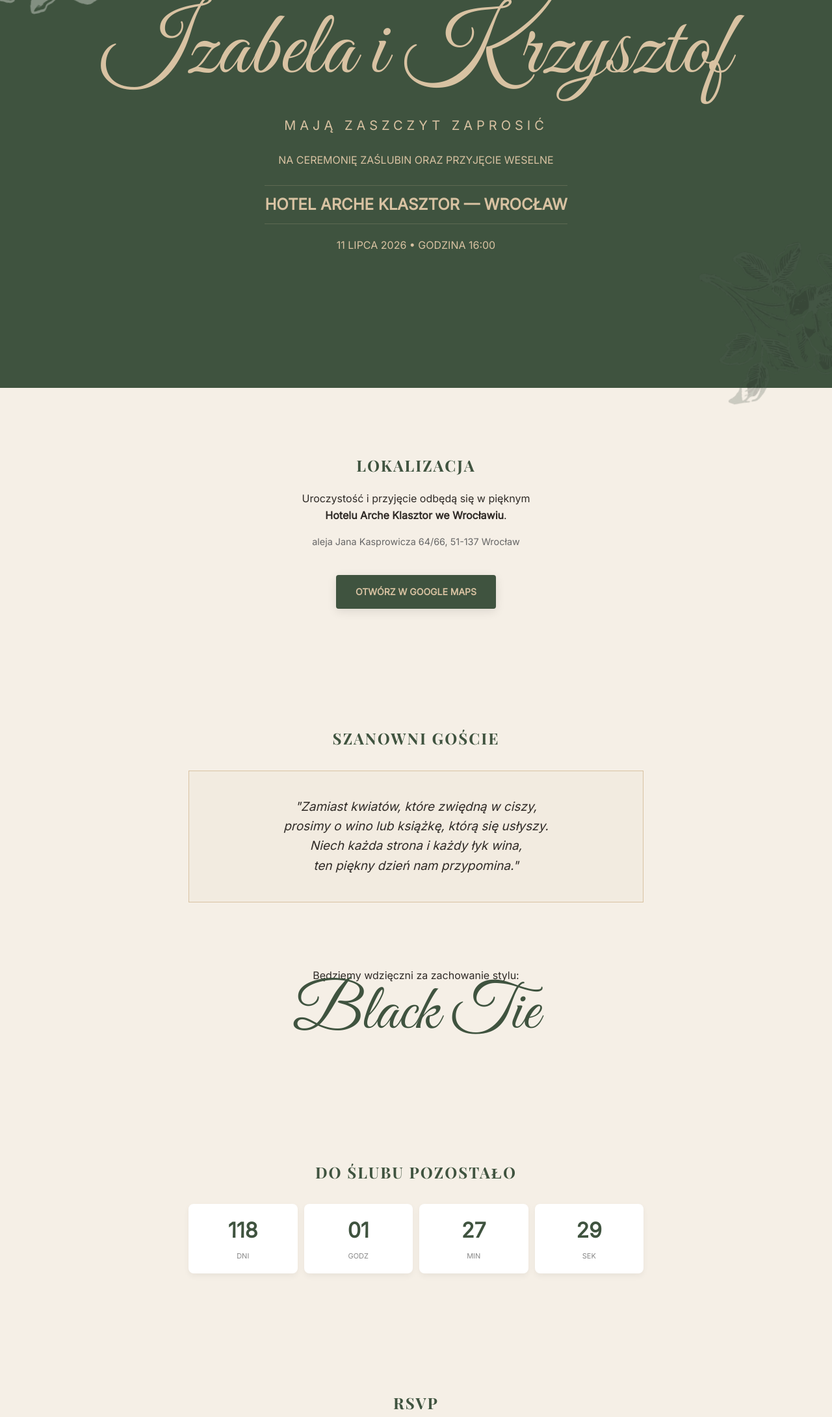
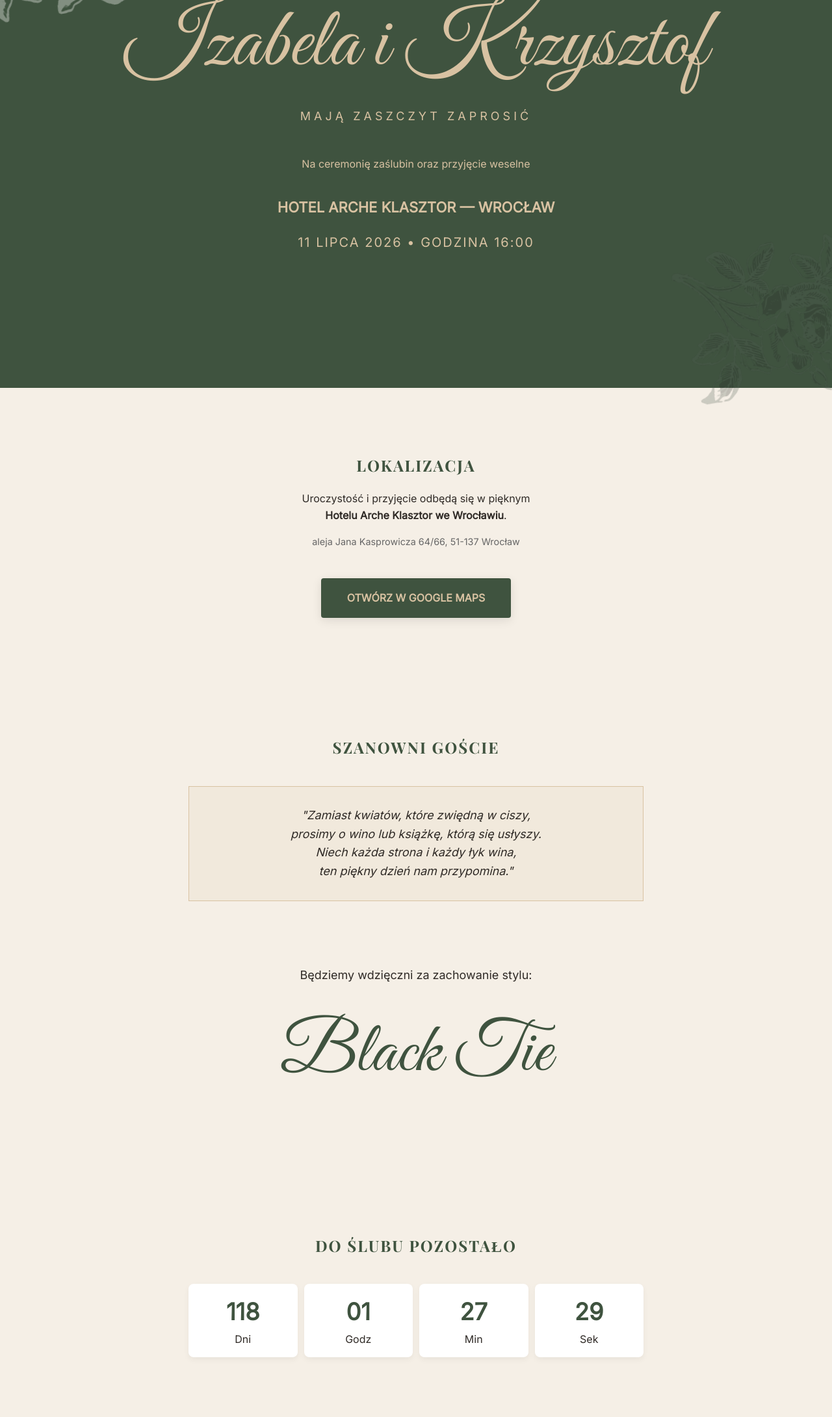
Before and after one commit to siejka/Zaproszenie, a plain HTML site: page index.html in a window 1280 px wide. Shown: the part 203-2384 px from the top of the page at 65% size. Drawn offline with nearby package versions, Linux system fonts and the light colour scheme.

Commit message:
responsywnosc kolejny update index.html

```diff
--- a/index.html
+++ b/index.html
@@ -20,31 +20,28 @@
             color: var(--text);
             line-height: 1.6;
             overflow-x: hidden;
-            -webkit-font-smoothing: antialiased;
         }
 
-        /* --- RESPONSYWNE RÓŻE --- */
+        /* --- RÓŻE --- */
         .flower {
             position: fixed;
-            width: 25vw; /* Skaluje się z szerokością okna */
+            width: 25vw;
             min-width: 180px;
-            max-width: 350px;
+            max-width: 320px;
             aspect-ratio: 1/1;
             background-image: url('rose.png');
             background-size: contain;
             background-repeat: no-repeat;
             pointer-events: none;
             z-index: 100;
-            transition: filter 0.8s ease, opacity 0.5s ease;
+            transition: filter 0.8s ease;
         }
-
-        .tl { top: -5%; left: -8%; transform: rotate(-10deg); }
-        .br { bottom: -5%; right: -8%; transform: rotate(170deg); }
-
+        .tl { top: -40px; left: -60px; transform: rotate(-10deg); }
+        .br { bottom: -40px; right: -60px; transform: rotate(170deg); }
         .flower.light { filter: brightness(0) invert(1) sepia(0.2) opacity(0.35); }
         .flower.dark { filter: grayscale(1) sepia(1) hue-rotate(80deg) saturate(0.6) brightness(0.4) opacity(0.25); }
 
-        /* --- SEKCJA POWITALNA (FLUID) --- */
+        /* --- HERO (STRONA 1) --- */
         .hero {
             background: var(--green);
             color: var(--gold);
@@ -57,131 +54,72 @@
             padding: 20px;
             box-sizing: border-box;
         }
+        .names { font-family: 'Great Vibes', cursive; font-size: clamp(70px, 18vw, 130px); margin: 0; line-height: 1; }
+        .invitation-text { letter-spacing: 5px; font-size: clamp(14px, 3vw, 18px); text-transform: uppercase; margin: 30px 0; }
+        .hero .venue { font-size: clamp(18px, 4vw, 22px); margin: 20px 0; font-weight: bold; }
+        .hero .date { font-size: clamp(16px, 3.5vw, 20px); letter-spacing: 2px; }
 
-        .names {
-            font-family: 'Great Vibes', cursive;
-            font-size: clamp(60px, 18vw, 140px);
-            margin: 0;
-            line-height: 1.1;
-        }
-
-        .invitation-text {
-            letter-spacing: clamp(2px, 1vw, 6px);
-            font-size: clamp(14px, 3vw, 20px);
-            text-transform: uppercase;
-            margin: 20px 0;
-        }
-
-        .hero p {
-            text-transform: uppercase;
-            font-size: clamp(12px, 2.5vw, 16px);
-            margin: 5px 0;
-        }
-
-        .hero .venue {
-            font-size: clamp(16px, 4vw, 24px);
-            margin: 20px 0;
-            font-weight: bold;
-            padding: 10px 0;
-            border-top: 1px solid rgba(216, 194, 162, 0.2);
-            border-bottom: 1px solid rgba(216, 194, 162, 0.2);
-        }
-
-        /* --- TREŚĆ I ODSTĘPY --- */
         section {
             max-width: 700px;
             margin: auto;
-            padding: clamp(60px, 10vh, 100px) 25px;
+            padding: 80px 25px;
             text-align: center;
         }
 
         .poem-box {
             font-style: italic;
-            background: rgba(216, 194, 162, 0.1);
-            padding: clamp(20px, 5vw, 40px);
+            background: rgba(216, 194, 162, 0.15);
+            padding: 30px;
             border: 1px solid var(--gold);
-            margin: 30px 0;
-            font-size: clamp(16px, 3.5vw, 19px);
+            margin: 40px 0;
+            font-size: 18px;
         }
 
-        .style-section { margin-top: clamp(60px, 12vw, 100px); }
-
+        /* --- NAPRAWA BLACK TIE --- */
+        .style-section {
+            margin-top: 80px;
+            padding: 20px 0;
+        }
+        .style-label {
+            font-size: 18px;
+            margin-bottom: 10px;
+            display: block;
+        }
         .fancy-style {
             font-family: 'Great Vibes', cursive;
-            font-size: clamp(60px, 15vw, 100px);
+            font-size: clamp(70px, 18vw, 110px);
             color: var(--green);
-            margin-top: 30px;
-            line-height: 0.9;
+            display: block;
+            margin-top: 40px; /* Duży odstęp od napisu wyżej */
+            line-height: 1.2; /* Zwiększona wysokość, by ogonki nie nachodziły */
+            padding-bottom: 10px;
         }
 
         .maps-btn {
             display: inline-block;
-            margin-top: 25px;
-            padding: 15px 30px;
+            margin-top: 30px;
+            padding: 18px 40px;
             background: var(--green);
             color: var(--gold);
             text-decoration: none;
             border-radius: 4px;
             font-weight: bold;
             text-transform: uppercase;
-            font-size: 14px;
             box-shadow: 0 4px 15px rgba(0,0,0,0.1);
         }
 
-        /* --- RESPONSYWNY TIMER --- */
-        .timer-grid {
-            display: grid;
-            grid-template-columns: repeat(4, 1fr);
-            gap: 10px;
-            margin-top: 30px;
-        }
-        .timer-unit {
-            background: white;
-            padding: 15px 5px;
-            border-radius: 8px;
-            box-shadow: 0 4px 10px rgba(0,0,0,0.05);
-        }
-        .t-num { display: block; font-size: clamp(20px, 5vw, 32px); font-weight: bold; color: var(--green); }
-        .timer-unit span:not(.t-num) { font-size: 11px; text-transform: uppercase; color: #888; }
+        /* --- TIMER I RSVP --- */
+        .timer-grid { display: grid; grid-template-columns: repeat(4, 1fr); gap: 10px; margin-top: 40px; }
+        .timer-unit { background: white; padding: 15px 5px; border-radius: 8px; box-shadow: 0 4px 10px rgba(0,0,0,0.05); }
+        .t-num { display: block; font-size: clamp(24px, 5vw, 36px); font-weight: bold; color: var(--green); }
 
-        /* --- FORMULARZ (MOBILE FIRST) --- */
-        form {
-            width: 100%;
-            max-width: 450px;
-            margin: 30px auto;
-            background: white;
-            padding: clamp(20px, 8vw, 40px);
-            border-radius: 12px;
-            text-align: left;
-            box-sizing: border-box;
-            box-shadow: 0 10px 30px rgba(0,0,0,0.05);
-        }
-        input, select, textarea {
-            width: 100%;
-            padding: 12px;
-            margin: 8px 0 20px 0;
-            border: 1px solid #ddd;
-            border-radius: 4px;
-            font-size: 16px; /* Zapobiega auto-zoomowi na iPhone */
-            font-family: inherit;
-        }
-        .btn {
-            background: var(--green);
-            color: var(--gold);
-            border: none;
-            width: 100%;
-            padding: 18px;
-            cursor: pointer;
-            font-weight: bold;
-            text-transform: uppercase;
-            font-size: 15px;
-        }
+        form { width: 100%; max-width: 450px; margin: 40px auto; background: white; padding: clamp(20px, 8vw, 40px); border-radius: 12px; text-align: left; box-sizing: border-box; box-shadow: 0 10px 30px rgba(0,0,0,0.05); }
+        input, select, textarea { width: 100%; padding: 12px; margin: 8px 0 20px 0; border: 1px solid #ddd; border-radius: 4px; font-size: 16px; font-family: inherit; }
+        .btn { background: var(--green); color: var(--gold); border: none; width: 100%; padding: 20px; cursor: pointer; font-weight: bold; text-transform: uppercase; }
 
         @media (max-width: 480px) {
-            .tl { top: -30px; left: -40px; }
-            .br { bottom: -30px; right: -40px; }
-            .flower { width: 180px; }
             section { padding: 60px 20px; }
+            .fancy-style { margin-top: 50px; } /* Jeszcze większy odstęp na małych iPhone */
         }
     </style>
 </head>
@@ -215,7 +153,7 @@
         </div>
 
         <div class="style-section">
-            <p style="margin-bottom: 0;">Będziemy wdzięczni za zachowanie stylu:</p>
+            <span class="style-label">Będziemy wdzięczni za zachowanie stylu:</span>
             <span class="fancy-style">Black Tie</span>
         </div>
     </section>
@@ -246,7 +184,6 @@
     </section>
 
     <script>
-        // TIMER
         const weddingDate = new Date("July 11, 2026 16:00:00").getTime();
         function updateTimer() {
             const now = new Date().getTime();
@@ -262,22 +199,15 @@
         setInterval(updateTimer, 1000);
         updateTimer();
 
-        // RÓŻE (ADAPTIVE COLOR)
         const flowerTl = document.getElementById('flower-tl');
         const flowerBr = document.getElementById('flower-br');
         const heroBg = document.getElementById('hero-bg');
 
         function checkFlowers() {
             const heroBottom = heroBg.getBoundingClientRect().bottom;
-            const windowHeight = window.innerHeight;
-
-            // TL (Góra)
             if (heroBottom < 100) flowerTl.className = 'flower tl dark';
             else flowerTl.className = 'flower tl light';
-
-            // BR (Dół)
-            const brTrigger = windowHeight - 100;
-            if (heroBottom < brTrigger) flowerBr.className = 'flower br dark';
+            if (heroBottom < (window.innerHeight - 100)) flowerBr.className = 'flower br dark';
             else flowerBr.className = 'flower br light';
         }
 
```
